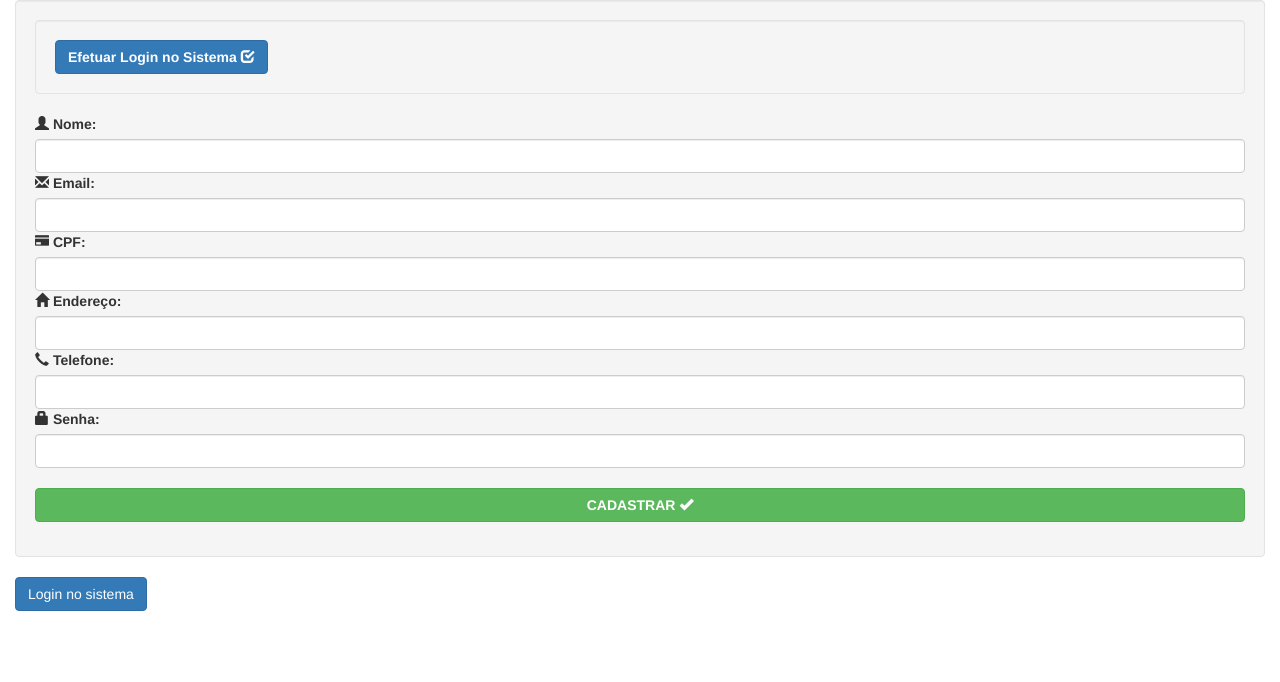
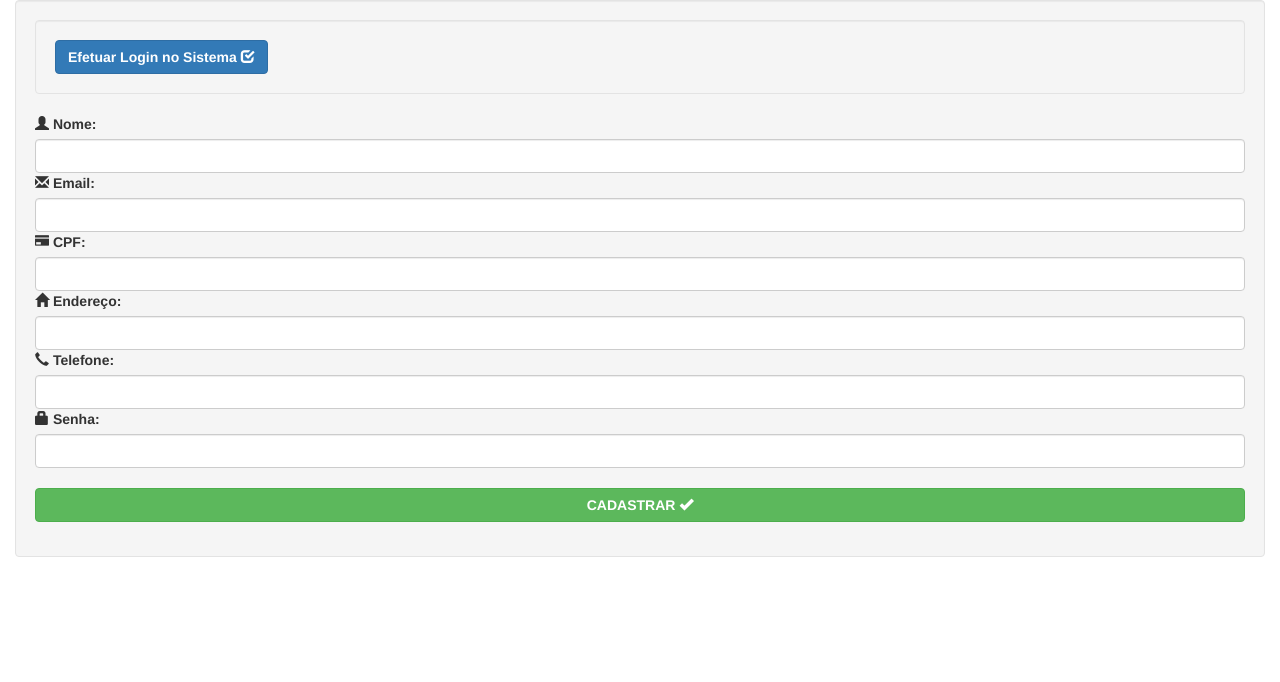
Before and after one commit to HigorSenna/ProjetoPHP, a PHP site: page /cadastroUsuario.php in a window 1280 px wide. Shown: the top 682 px of the page. Run offline with PHP 8.4, Linux system fonts and the light colour scheme.

Commit message:
Retirado botao em excesso na tela

```diff
--- a/pages/cadastroUsuario.php
+++ b/pages/cadastroUsuario.php
@@ -43,7 +43,7 @@
         </div>
     </div>
 
-        <button type="button" class="btn btn-primary" data-toggle="modal" data-target=".bd-example-modal-sm">Login no sistema</button>
+
 
         <div class="modal fade bd-example-modal-sm" tabindex="-1" role="dialog" aria-labelledby="mySmallModalLabel" aria-hidden="true">
             <div class="row">
```
